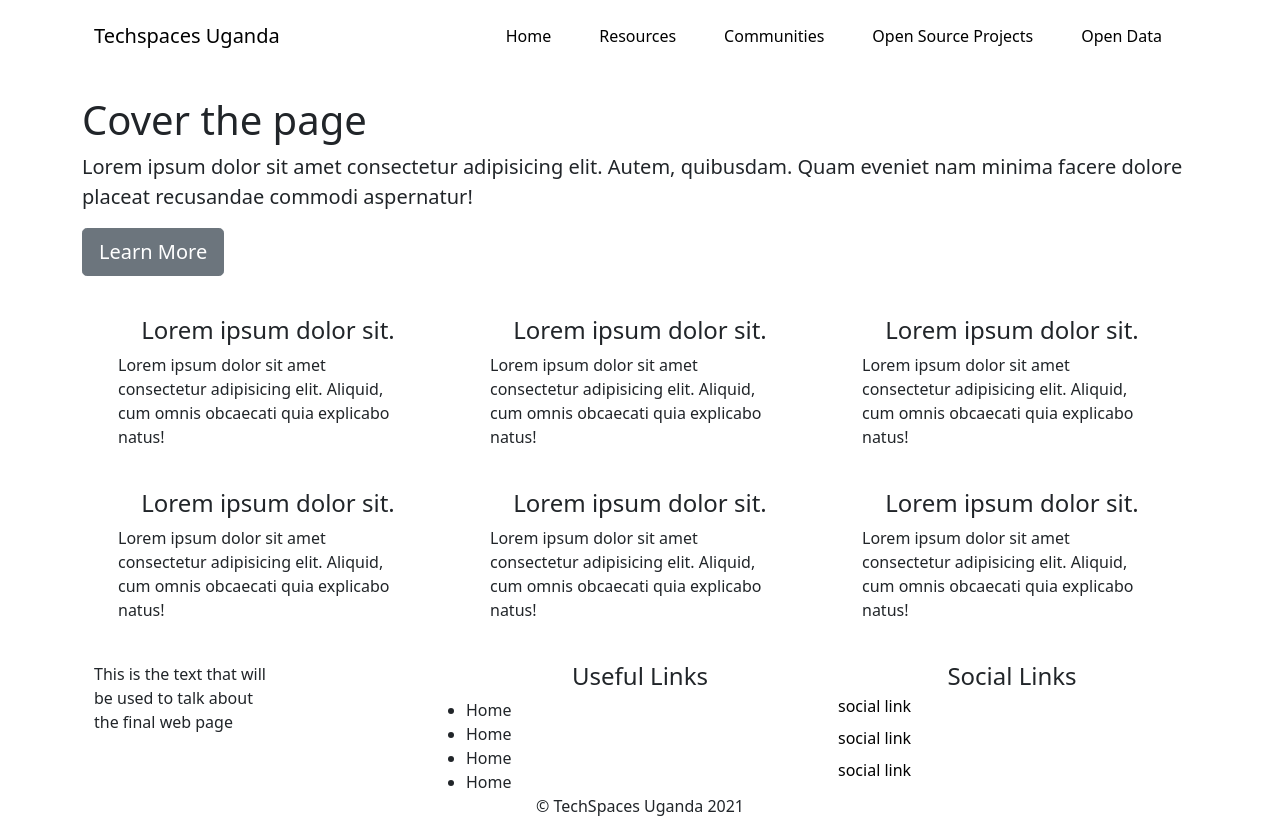
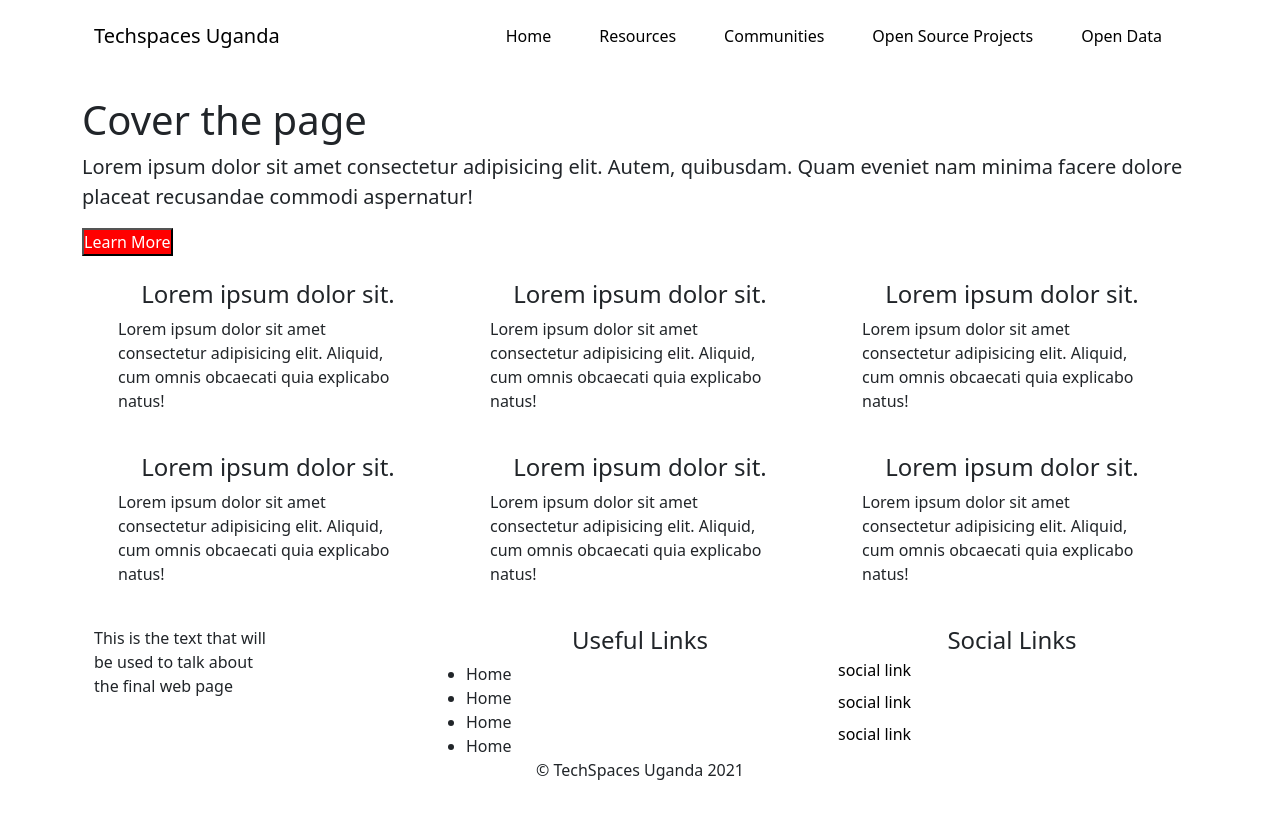
Before and after one commit to luigimorel/techspaces-uganda, a React (Create React App) app: page / in a window 1280 px wide. After the commit the page ends 800 px from the top, so only its background shows below. Built offline with nearby package versions, Linux system fonts and the light colour scheme; some icons are missing.

Commit message:
Change the hero styles

```diff
--- a/src/components/Hero.tsx
+++ b/src/components/Hero.tsx
@@ -9,11 +9,11 @@ const Hero = () => {
                 quibusdam. Quam eveniet nam minima facere dolore placeat
                 recusandae commodi aspernatur!
             </p>
-            <p className="lead">
-                <Link to="#" className="btn btn-secondary btn-lg">
+            <button className="hero__btn">
+                <Link to="#/" className="hero__link">
                     Learn More
                 </Link>
-            </p>
+            </button>
         </main>
     );
 };
--- a/src/index.css
+++ b/src/index.css
@@ -19,8 +19,19 @@ a {
 }
 
 /* Styles for the hero section on the home page */
+
 .hero {
     height: fit-content;
+}
+
+.hero__btn {
+    background-color: red;
+    margin: auto 0;
+}
+
+.hero__link {
+    color: white;
+    margin: 0 auto;
 }
 
 /* Styles for the footer */
@@ -34,6 +45,7 @@ li {
 }
 
 /* Jumbotron styles */
+
 .jumbotron {
     background-color: red;
     height: 150px;
```
